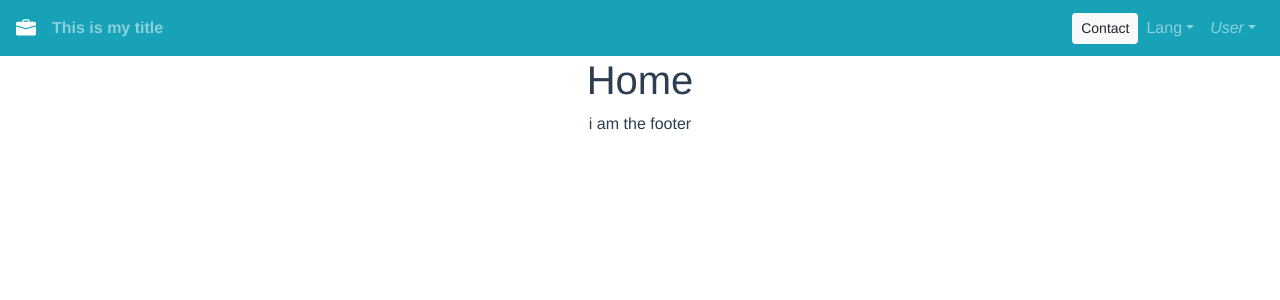
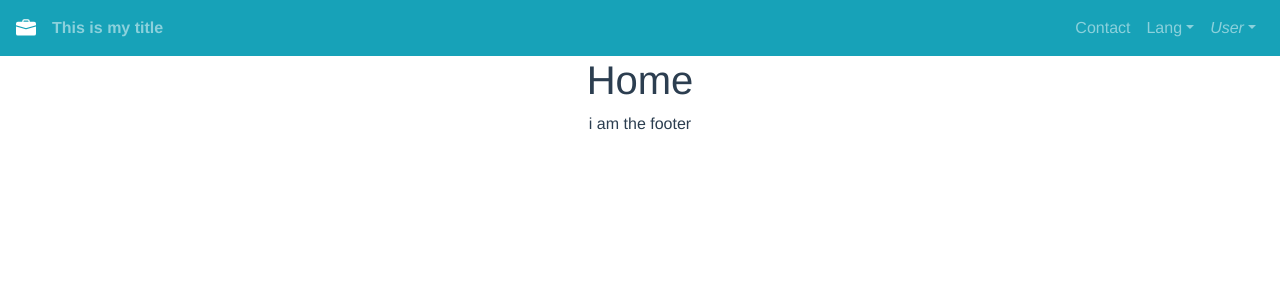
Before and after one commit to grafikri/mySampleProject, a Vue app: page / in a window 1280 px wide. Shown: the top 300 px of the page. Built offline with nearby package versions, Linux system fonts and the light colour scheme.

Commit message:
fix: use correct component for button in navbar

```diff
--- a/src/components/Header.vue
+++ b/src/components/Header.vue
@@ -25,16 +25,13 @@
 
           <!-- Right aligned nav items -->
           <b-navbar-nav class="ml-auto">
-            <b-nav-form>
-              <b-button
-                size="sm"
-                class="my-2 my-sm-0"
-                variant="light"
-                to="/contact"
-              >
-                Contact
-              </b-button>
-            </b-nav-form>
+            <b-nav-item
+              variant="light"
+              to="/contact"
+            >
+              Contact
+            </b-nav-item>
+
             <b-nav-item-dropdown
               text="Lang"
               right
@@ -75,13 +72,16 @@
 <script>
 
 import {
-  BNavbar, BNavbarBrand, BNavbarNav,
-  BCollapse, BNavItemDropdown,
-  BNavbarToggle, BDropdownItem,
+  BNavbar,
+  BNavbarBrand,
+  BNavbarNav,
+  BCollapse,
+  BNavItemDropdown,
+  BNavbarToggle,
+  BDropdownItem,
   BNavText,
   BIconBriefcaseFill,
-  BNavForm,
-  BButton,
+  BNavItem,
 } from 'bootstrap-vue';
 
 export default {
@@ -95,9 +95,8 @@ export default {
     BCollapse,
     BNavItemDropdown,
     BNavbarToggle,
+    BNavItem,
     BDropdownItem,
-    BNavForm,
-    BButton,
   },
   props: {
     title: {
```
